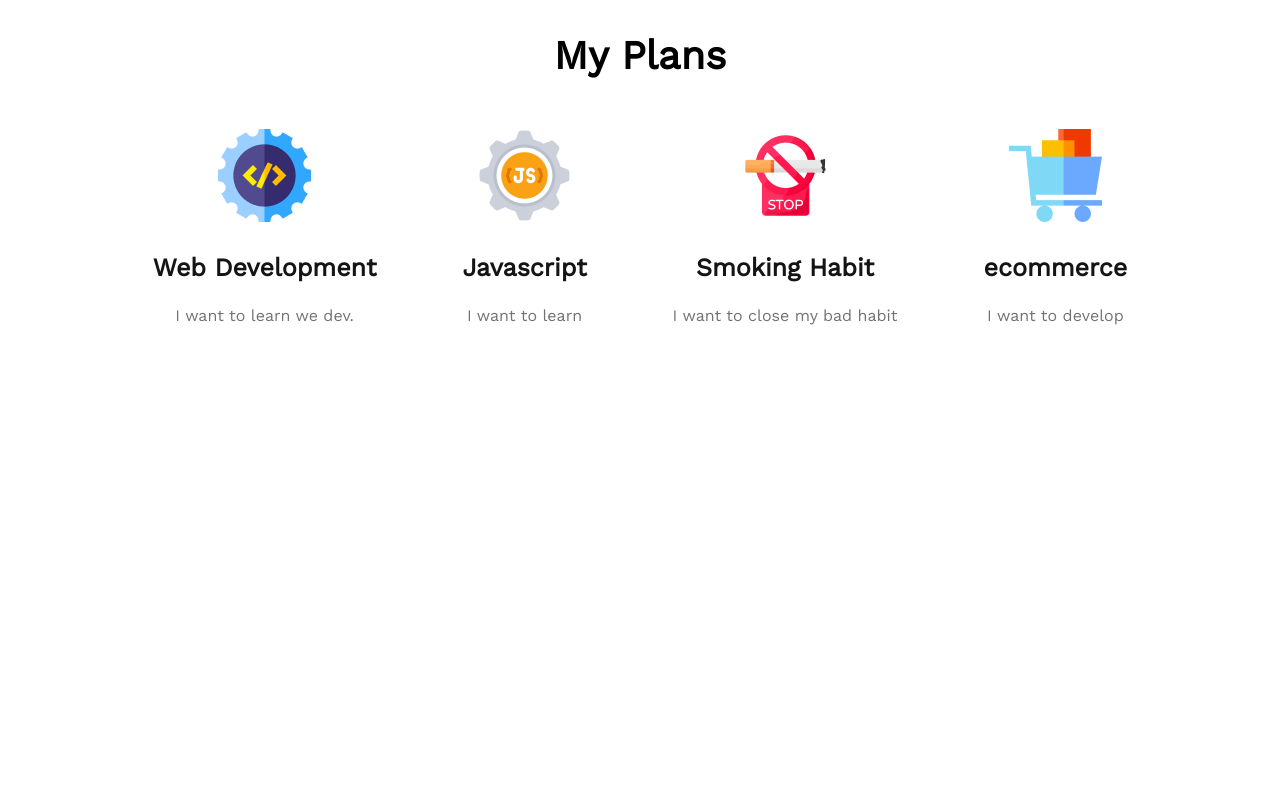
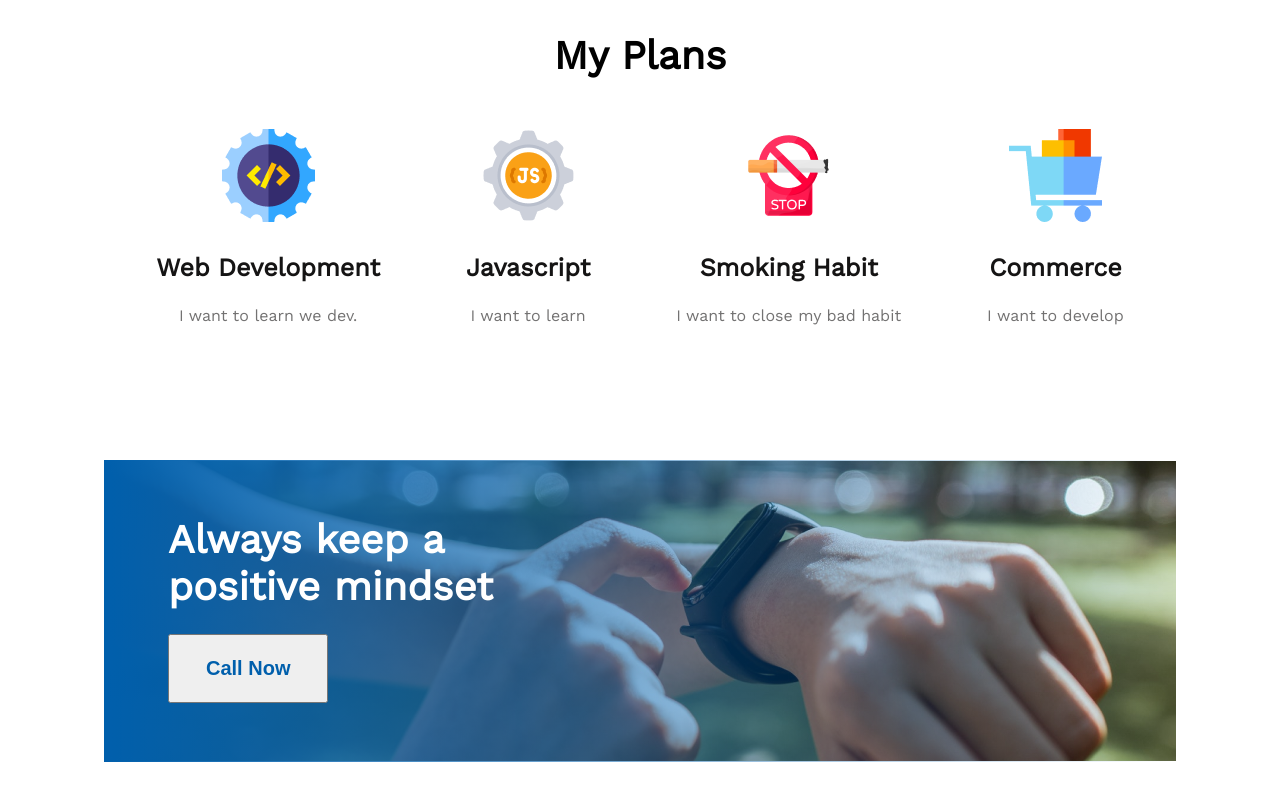
Before and after one commit to ajoy45/assingement1, a plain HTML site: page index.html in a window 1280 px wide. Shown: the part 2777-3577 px from the top of the page. Before the commit the page ends 3237 px from the top, so only its background shows below. Drawn offline with nearby package versions, Linux system fonts and the light colour scheme.

Commit message:
mindset section aded

```diff
--- a/css/styles.css
+++ b/css/styles.css
@@ -95,9 +95,10 @@ header {
 }
 
 /* plans section styles */
-.plans-section{
+.plans-section {
     margin-bottom: 130px;
 }
+
 .plans-title {
     text-align: center;
     font-weight: 700;
@@ -135,5 +136,30 @@ header {
     font-weight: 500;
     font-size: 16px;
     line-height: 29px;
-    color:  #737272;;
+    color: #737272;
+    ;
 }
+
+/* positive mindset section styles */
+.mindset-container {
+    background: linear-gradient(to right,  #005FAC 0%, rgba(0, 95, 172, 0) 100%), url('../images/watch.png');
+    margin-bottom: 130px;
+}
+
+.mindset-description h3 {
+    font-weight: 700;
+    font-size: 40px;
+    line-height: 47px;
+    color: #FFFFFF;
+    padding: 56px 617px 0 64px;
+}
+
+.mindset-description button {
+    margin-left: 64px;
+    margin-top: 24px;
+    margin-bottom: 59px;
+    padding: 21px 36px;
+    font-weight: 600;
+    font-size: 20px;
+    color: #005FAC;
+}
--- a/index.html
+++ b/index.html
@@ -74,10 +74,17 @@
                 </div>
                 <div class="plans">
                     <img src="images/icons/ecom.png" alt="">
-                    <h5>ecommerce</h5>
+                    <h5>Commerce</h5>
                     <p>I want to develop</p>
                 </div>
             </div>
+        </section>
+        <!-- positive mindset section -->
+        <section class="mindset-container">
+                <div class="mindset-description">
+                    <h3>Always keep a positive mindset</h3>
+                    <button>Call Now</button>
+                </div>
         </section>
     </main>
 </body>
```
